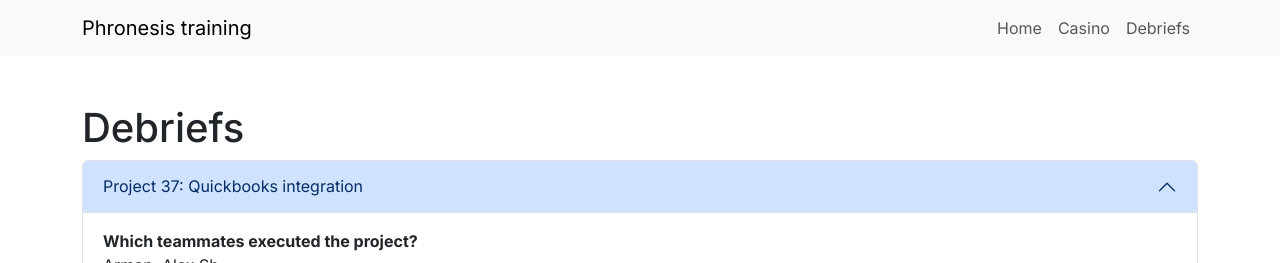
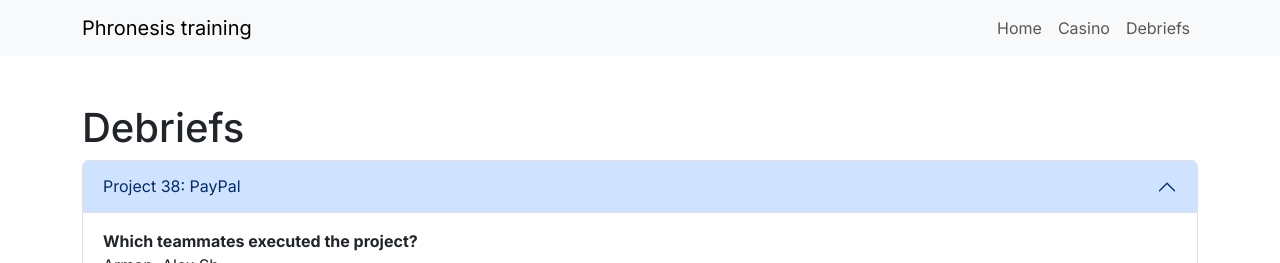
Before and after one commit to ashkarpetin/phronesis-training, a Vue app: page /debriefs in a window 1280 px wide. Shown: the top 263 px of the page. Built offline with nearby package versions, Linux system fonts and the light colour scheme.

Commit message:
Fix project name

```diff
--- a/src/views/DebriefsView.vue
+++ b/src/views/DebriefsView.vue
@@ -12,7 +12,7 @@
           aria-expanded="true"
           aria-controls="collapse38"
         >
-          Project 37: Quickbooks integration
+          Project 38: PayPal
         </button>
       </h2>
       <div
```
